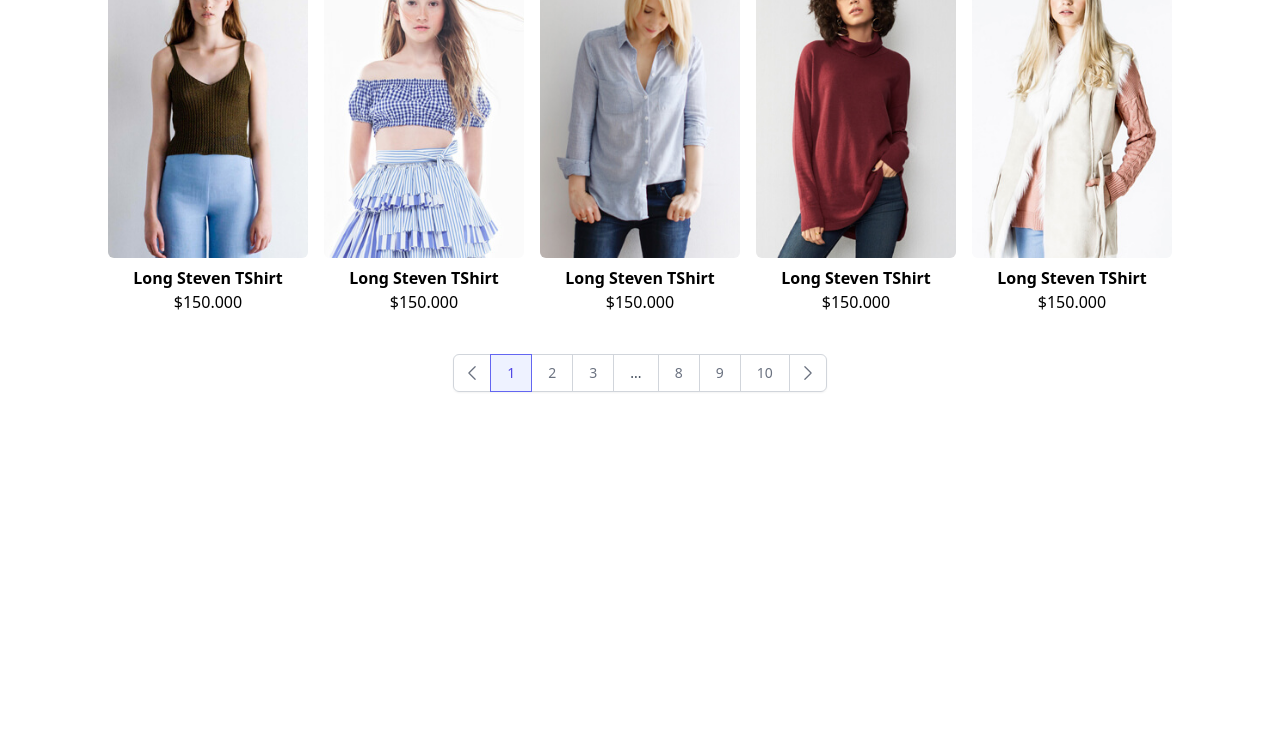
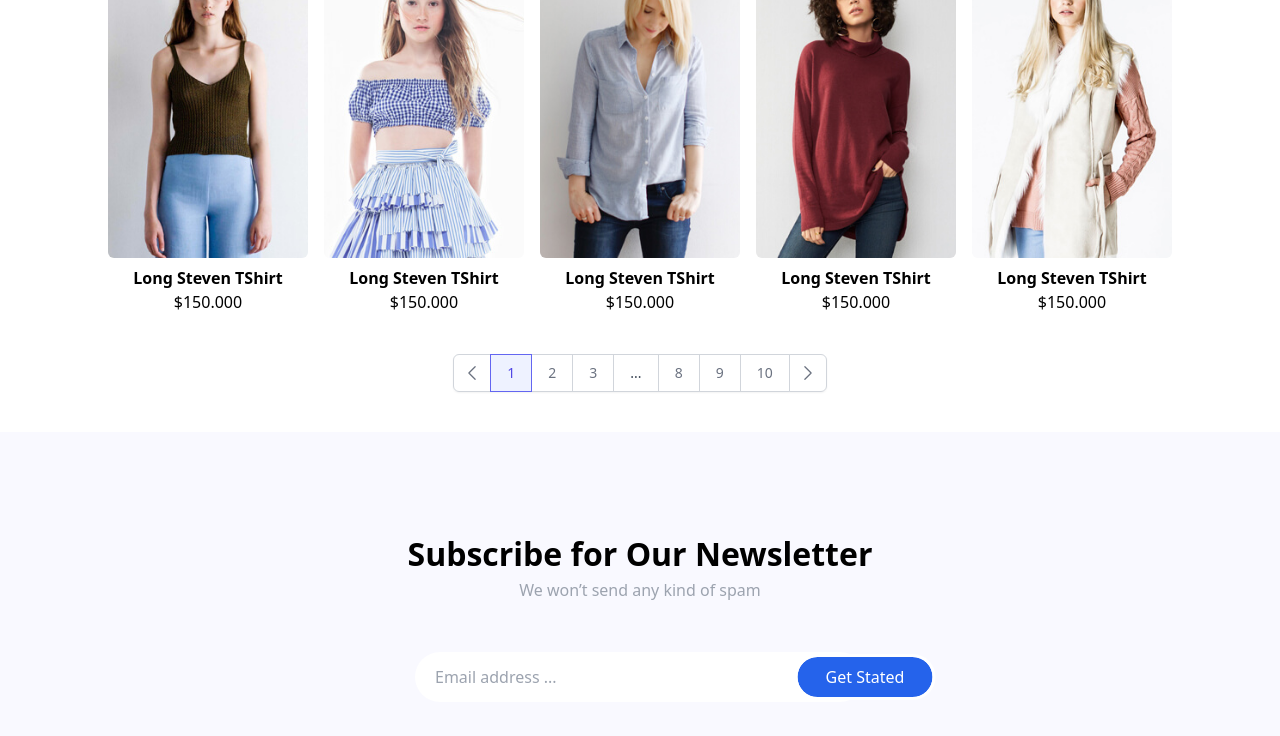
Before and after one commit to CrisTri97/myfashiop, a Next.js app: page / in a window 1280 px wide. Shown: the part 2198-2934 px from the top of the page. Before the commit the page ends 2910 px from the top, so only its background shows below. Built offline with nearby package versions, Linux system fonts and the light colour scheme.

Commit message:
section subscribe

```diff
--- /dev/null
+++ b/components/InputCustomize/InputCustomize.js
@@ -0,0 +1,20 @@
+import React from "react";
+
+export default function InputCustomize() {
+  return (
+    <div className="w-[100%]">
+      <form className="relative w-[350px] h-[50px] lg:w-[450px]">
+        <input
+          className="w-[100%] h-[100%] rounded-full outline-none pl-5"
+          type={"email"}
+          placeholder="Email address ..."
+        />
+        <div className="absolute right-[0] bottom-[50%] translate-x-[0%] translate-y-[50%] md:translate-x-[50%] lg:translate-x-[50%]">
+          <button className=" w-[133px] h-[40px] rounded-full bg-blue-600 lg:w-[135px] text-white  hover:bg-white hover:outline-blue-600 outline hover:text-blue-600 ">
+            Get Stated
+          </button>
+        </div>
+      </form>
+    </div>
+  );
+}
--- /dev/null
+++ b/components/Subscribe/Subscribe.js
@@ -0,0 +1,18 @@
+import React from "react";
+import InputCustomize from "../InputCustomize/InputCustomize";
+
+export default function Subscribe() {
+  return (
+    <div className="px-[20px] bg-[#f9f9ff] h-[368px] w-[100%] text-center flex flex-col justify-center items-center">
+      <div>
+        <h3 className="text-[1.2rem] font-semibold lg:text-[2rem]">
+          Subscribe for Our Newsletter
+        </h3>
+        <p className="text-gray-400">We won’t send any kind of spam</p>
+      </div>
+      <div className="mt-[50px] ">
+        <InputCustomize />
+      </div>
+    </div>
+  );
+}
--- a/pages/index.js
+++ b/pages/index.js
@@ -14,6 +14,7 @@ import pro3 from "../public/themes/img/products/xf-p-3.jpg";
 import pro4 from "../public/themes/img/products/xf-p-4.jpg";
 import pro5 from "../public/themes/img/products/xf-p-5.jpg";
 import Pagination from "../components/Pagination/Pagination";
+import Subscribe from "../components/Subscribe/Subscribe";
 
 const listProduct = [
   pro1,
@@ -36,6 +37,7 @@ const Container = styled.div`
   width: 100%;
   height: auto;
   padding: 20px 15px;
+  margin: 20px 0;
 `;
 
 export default function Home() {
@@ -52,6 +54,7 @@ export default function Home() {
           <ListProduct products={listProduct} />
           <Pagination />
         </Container>
+        <Subscribe />
         <div className="h-[300px] w-[100%]"></div>
       </main>
     </div>
```
